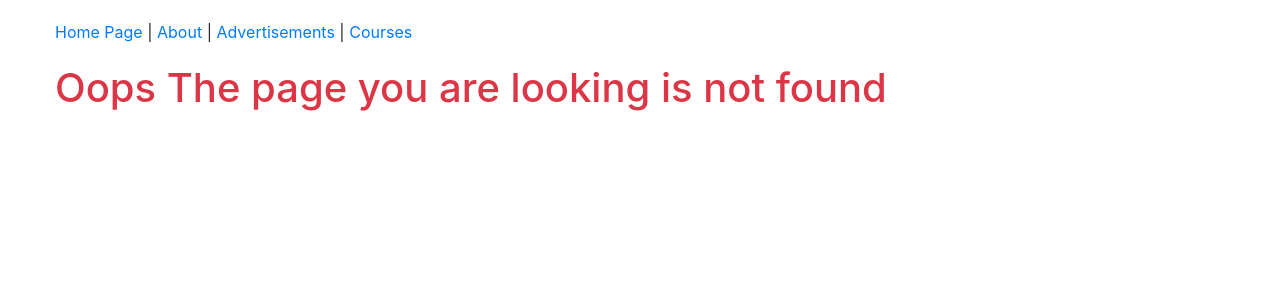
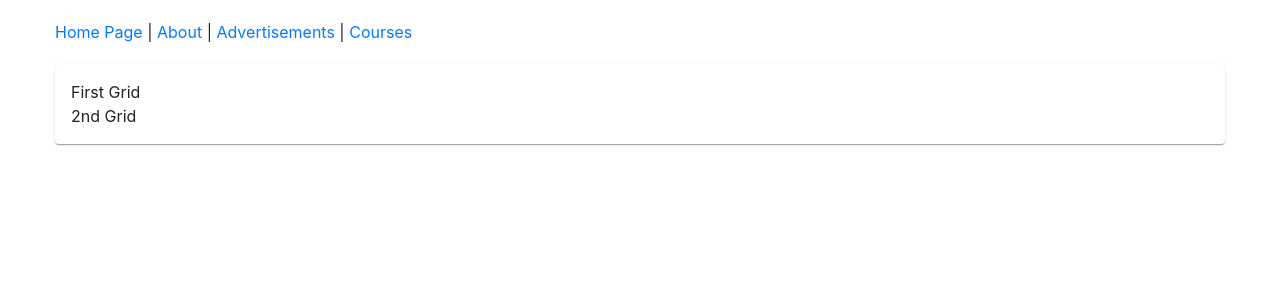
Before and after one commit to engr-hasanuzzaman/charbd, a React app: page /test in a window 1280 px wide. Before the commit this address had no page. Shown: the top 300 px of the page. Built offline with nearby package versions, Linux system fonts and the light colour scheme; what redux-immutable-state-invariant would draw is missing.

Commit message:
Create test component for experimeting material design

```diff
--- a/src/components/App.js
+++ b/src/components/App.js
@@ -7,6 +7,7 @@ import PageNotFound from "./PageNotFound";
 import AdvertisementPage from "./advertisement/AdvertisementPage";
 import CoursesPage from "./course/CoursesPage";
 import NewCourse from "./course/NewCourse";
+import MaterialComponent from './material/Material';
 
 const App = () => (
   <div className="container-fluid">
@@ -17,6 +18,7 @@ const App = () => (
       <Route path="/advertisements" component={AdvertisementPage}></Route>
       <Route path="/courses/new" component={NewCourse}></Route>
       <Route path="/courses" component={CoursesPage}></Route>
+      <Route path="/test" component={MaterialComponent}></Route>
       <Route component={PageNotFound}></Route>
     </Switch>
   </div>
--- /dev/null
+++ b/src/components/material/Material.js
@@ -0,0 +1,15 @@
+import React from 'react';
+import {Paper, Box, Grid } from '@material-ui/core';
+
+const MaterialComponent = () => {
+  return(
+    <Paper>
+      <Box padding={2}>
+        <Grid>First Grid</Grid>
+        <Grid>2nd Grid</Grid>
+      </Box>
+    </Paper>
+  );
+}
+
+export default MaterialComponent;
```
